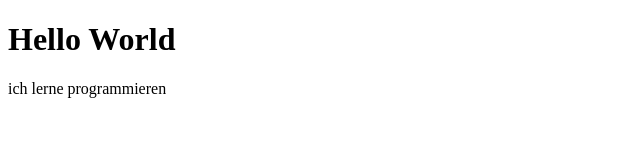
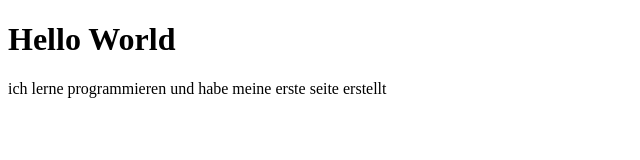
Before and after one commit to nolauraen/first-project, a plain HTML site: page index.html in a window 1280 px wide. Shown: the whole page, without its empty margins (0-640 px from the left). Drawn offline with Linux system fonts and the light colour scheme.

Commit message:
Update index.html

```diff
--- a/index.html
+++ b/index.html
@@ -5,6 +5,6 @@
 </head>
 <body>
    <h1>Hello World</h1>
-   <p>ich lerne programmieren</p>
+   <p>ich lerne programmieren und habe meine erste seite erstellt</p>
 </body>
 </html>
```
